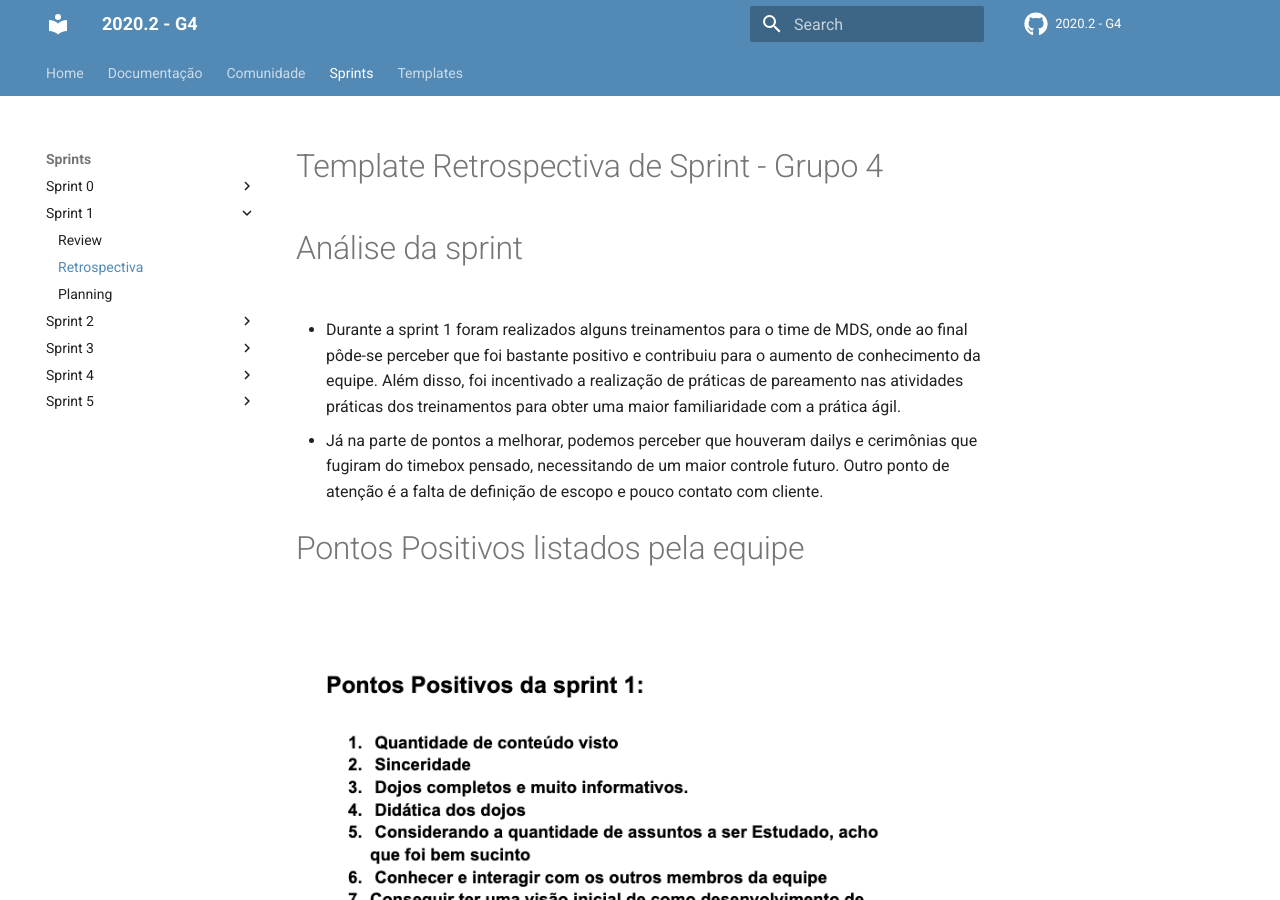
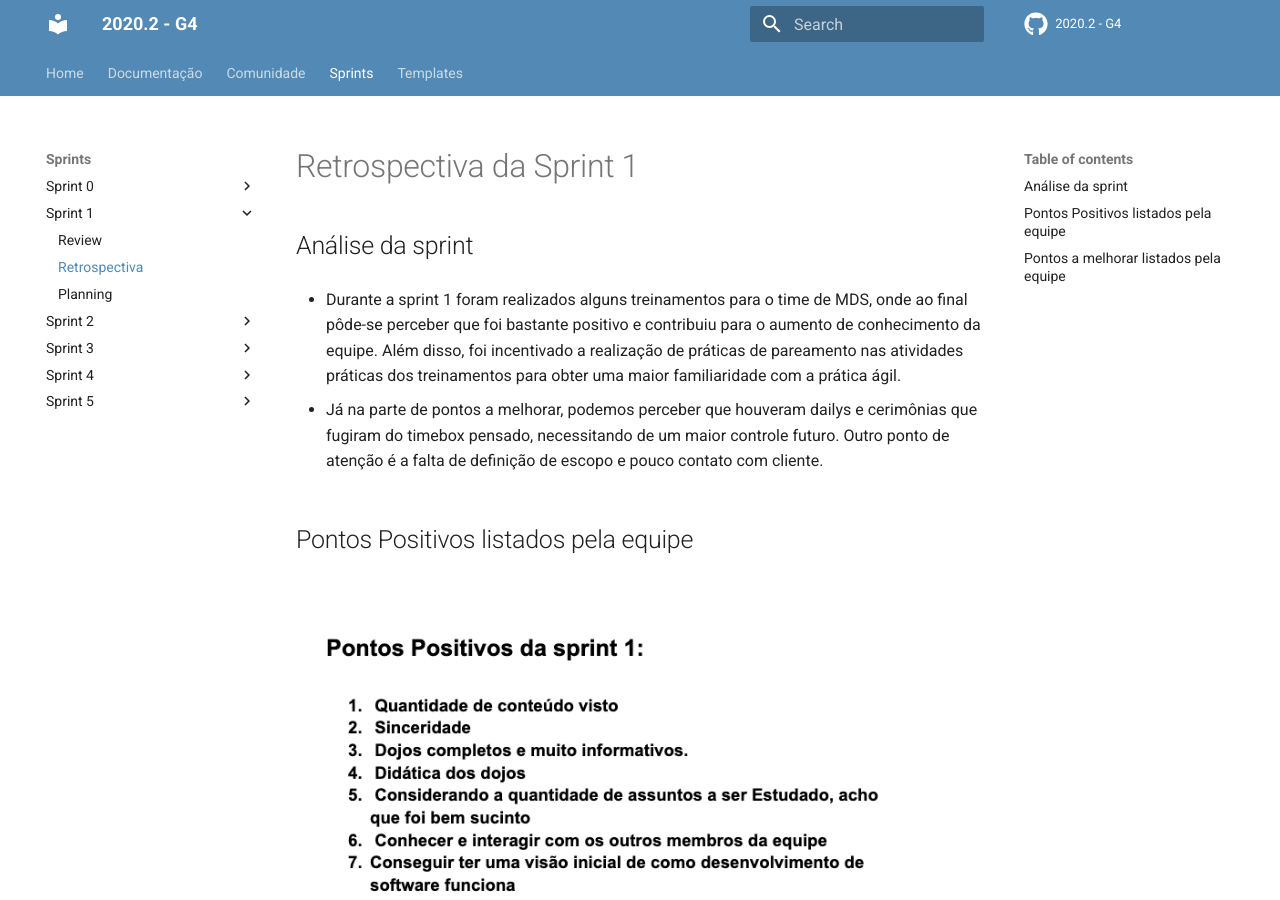
Before and after one commit to fga-eps-mds/2020-2-SiGeD, an MkDocs documentation site: the page built from docs/sprints/sprint1/sprint1_retrospect.md, in a window 1280 px wide and 900 px high. Built offline with MkDocs 1.6.1 and Material for MkDocs 9.7.7, drawn with Linux system fonts in a browser that asks for light colours; comment, search, counter and statistics services are not loaded.

Commit message:
Add missing retrospect documents
Signed-off-by: Gabriela Guedes <gabrielabguedes@gmail.com>

```diff
--- a/docs/index.html
+++ b/docs/index.html
@@ -18,7 +18,7 @@
         <a href="http://github.com/fga-eps-mds/2020-2-G4" title="Repositórios">
           <img src="assets/img/github-brands.svg" color="#FFFFFF" alt="Repositórios" height="20px" width="20px">
         </a>
-        <a href="/home" title="Documentação">
+        <a href="home" title="Documentação">
           <img src="assets/img/docs-light.svg" alt="Documentação" height="20px" width="20px">
         </a>
       </div>
--- a/docs/sprints/sprint1/sprint1_retrospect.md
+++ b/docs/sprints/sprint1/sprint1_retrospect.md
@@ -1,13 +1,13 @@
-# Template Retrospectiva de Sprint - Grupo 4
+# Retrospectiva da Sprint 1
 
-# Análise da sprint
+## Análise da sprint
 
 - Durante a sprint 1 foram realizados alguns treinamentos para o time de MDS, onde ao final pôde-se perceber que foi bastante positivo e contribuiu para o aumento de conhecimento da equipe. Além disso, foi incentivado a realização de práticas de pareamento nas atividades práticas dos treinamentos para obter uma maior familiaridade com a prática ágil.
 
 - Já na parte de pontos a melhorar, podemos perceber que houveram dailys e cerimônias que fugiram do timebox pensado, necessitando de um maior controle futuro. Outro ponto de atenção é a falta de definição de escopo e pouco contato com cliente.
 
-# Pontos Positivos listados pela equipe
+## Pontos Positivos listados pela equipe
   ![imagem](pontos_positivos.png)
 
-# Pontos a melhorar listados pela equipe
+## Pontos a melhorar listados pela equipe
   ![imagem](pontos_melhoria.png)
--- a/mkdocs.yml
+++ b/mkdocs.yml
@@ -56,12 +56,15 @@ nav:
       - Planning: sprints/sprint2/sprint2_planning.md
     - Sprint 3:
       - Review: sprints/sprint3/sprint3_review.md
+      - Retrospectiva: sprints/sprint3/sprint3_retrospect.md
       - Planning: sprints/sprint3/sprint3_planning.md
     - Sprint 4:
       - Planning: sprints/sprint4/sprint4_planning.md
+      - Retrospectiva: sprints/sprint4/sprint4_retrospect.md
       - Review: sprints/sprint4/sprint4_review.md
     - Sprint 5:
       - Planning: sprints/sprint5/sprint5_planning.md
+      - Retrospectiva: sprints/sprint5/sprint5_retrospect.md
   - Templates:
     - Planning: template_docs/template_planning.md
     - Review: template_docs/template_review.md
```
Also changed, not shown: docs/sprints/sprint2/sprint2_retrospect.md (+4 -4 lines), docs/sprints/sprint3/sprint3_retrospect.md (added, +13 -0 lines), docs/sprints/sprint4/sprint4_retrospect.md (added, +13 -0 lines), docs/sprints/sprint5/sprint5_retrospect.md (added, +13 -0 lines), docs/sprints/sprint3/pontos_melhoria.png (added), docs/sprints/sprint3/pontos_positivos.png (added), docs/sprints/sprint4/pontos_melhoria.png (added), docs/sprints/sprint4/pontos_positivos.png (added), docs/sprints/sprint5/pontos_melhoria.png (added), docs/sprints/sprint5/pontos_positivos.png (added).
